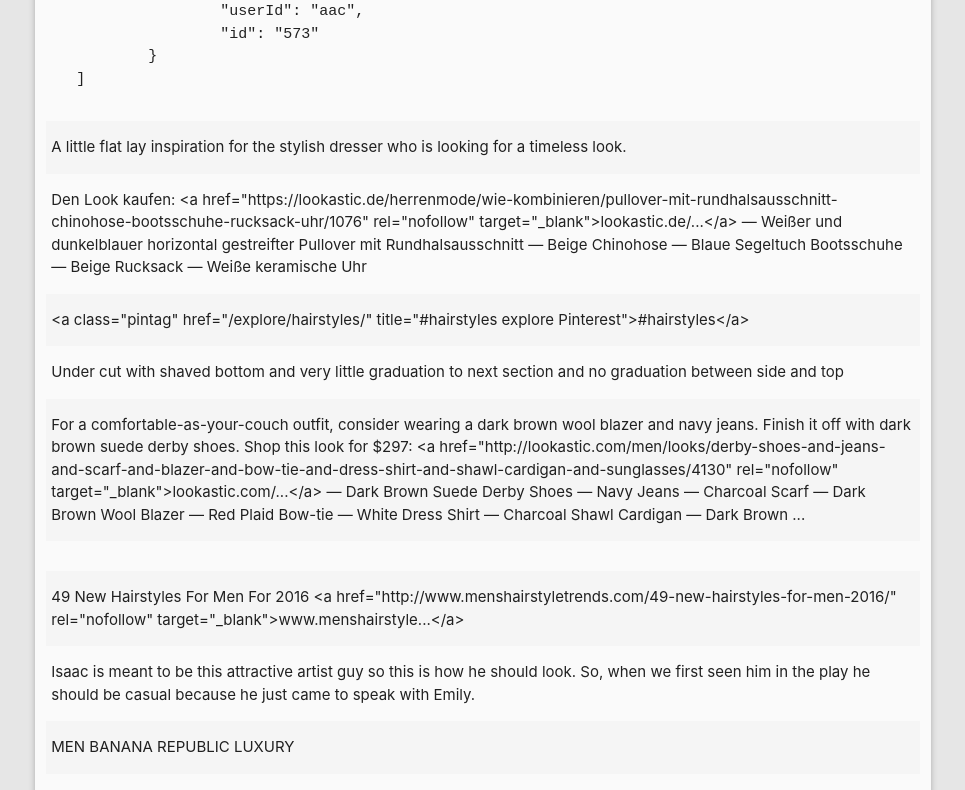
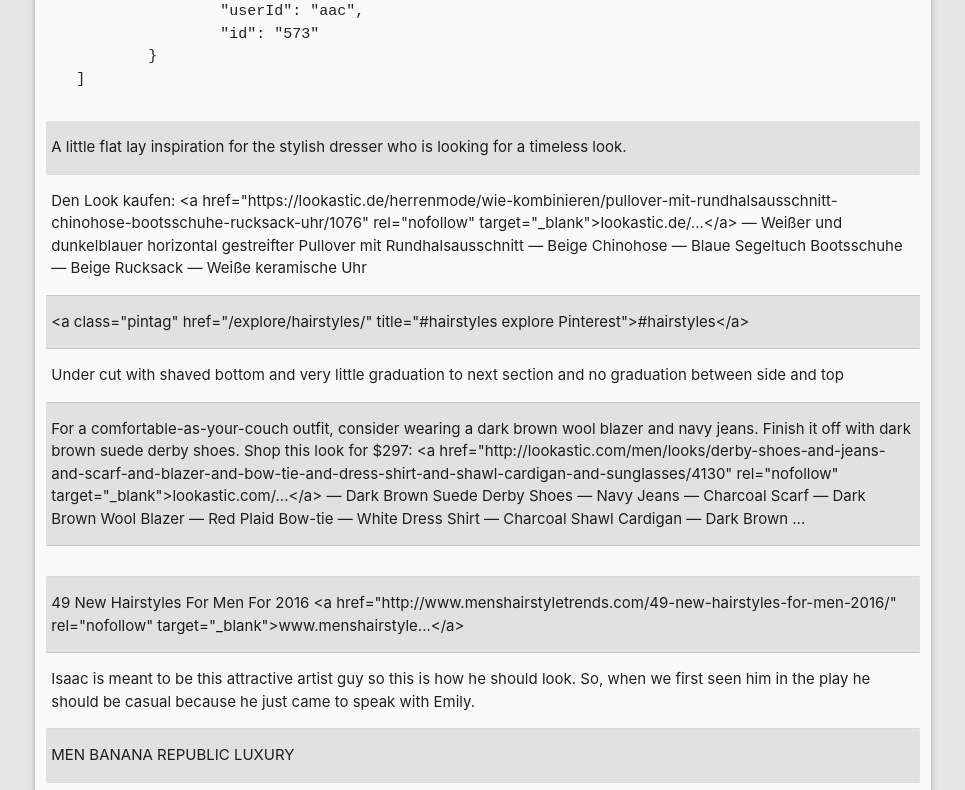
Before and after one commit to toxaestel/adv-fe2, a website: page client_src/post.html in a window 1280 px wide. Shown: the part 5700-6490 px from the top of the page, without its empty margins (157-1122 px from the left). Drawn offline with nearby package versions, Linux system fonts and the light colour scheme.

Commit message:
css-classes even & odd

```diff
--- a/client_src/post.js
+++ b/client_src/post.js
@@ -8,9 +8,11 @@
         });
 
         Handlebars.registerHelper('striped', function (items, opts) {
-            var result = '<table class="striped">';
-            $(this.posts).each(function (ignore, el) {
-                result += '<tr><td>' + opts.fn(el) + '</td></tr>';
+            var result = '<table>';
+            var cellClass = '';
+            $(this.posts).each(function (i, el) {
+                cellClass = i % 2 == 0 ? 'table_row_odd' : 'table_row_even';
+                result += '<tr class="' + cellClass + '"><td>' + opts.fn(el) + '</td></tr>';
             });
             result += '</table>';
             return result;
--- a/client_src/style.css
+++ b/client_src/style.css
@@ -1,3 +1,8 @@
+/* --------- COMMON ------------ */
+.table_row_odd {
+    background-color: rgb(225, 225, 225);
+}
+/* --------- /COMMON ----------- */
 /* --------- LAYOUT ----------- */
 html,body {
     min-height: 100%;
```
